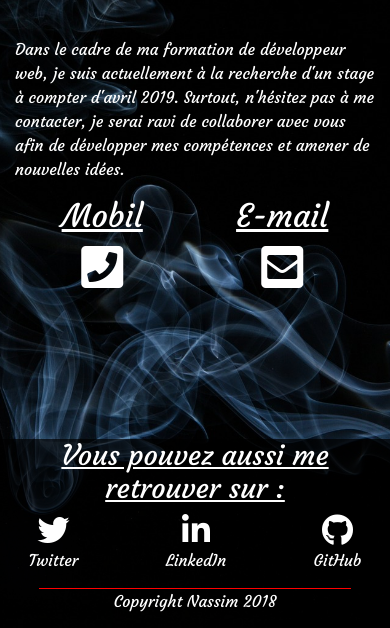
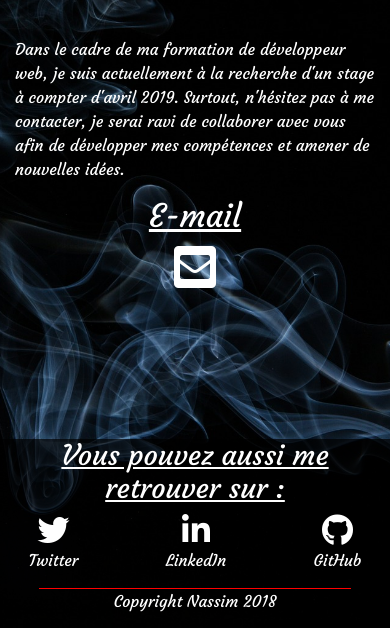
Before and after one commit to Nass9696/Portfolio, a PHP site: page /PageContacter.php in a window 390 px wide. Shown: the part 158-786 px from the top of the page. Run offline with PHP 8.4, Linux system fonts and the light colour scheme; some libraries are stand-ins or nearby versions.

Commit message:
delete phone contact

```diff
--- a/PageContacter.php
+++ b/PageContacter.php
@@ -73,8 +73,6 @@
     </nav>
     <nav class = "d-none d-lg-block d-none d-md-block">
       <div class = "flex column alignItemCenter hoverColorRed">
-        <h2 class = "underline">Portable</h2>
-        <p>+33622752818</p>
         <h2 class = "underline">E-mail</h2>
         <a href="mailto:dev.nassim.pro@gmail.com">dev.nassim.pro@gmail.com</a>
       </div>
@@ -91,10 +89,6 @@
     <nav class = "d-lg-none d-xs-block col-6">
       <div class = "d-flex flex-row alignItemCenter justify-content-around hoverColorRed">
         <div class="d-flex flex-column align-items-center">
-          <h2 class = "underline">Mobil</h2>
-          <a href = "tel:+33622752818"><i class="fas fa-phone-square fa-3x"></i></a>
-        </div>
-        <div class="d-flex flex-column align-items-center">
           <h2 class = "underline">E-mail</h2>
           <a href="mailto:dev.nassim.pro@gmail.com"><i class="fas fa-envelope-square fa-3x"></i></a>
         </div>
@@ -102,8 +96,6 @@
     </nav>
     <nav class = "d-none d-lg-block">
       <div class = "flex column alignItemCenter hoverColorRed">
-        <h2 class = "underline">Portable</h2>
-        <p>+33622752818</p>
         <h2 class = "underline">E-mail</h2>
         <a href="mailto:dev.nassim.pro@gmail.com">dev.nassim.pro@gmail.com</a>
       </div>
@@ -120,10 +112,6 @@
       </p>
     <nav class = "d-lg-none d-xs-block">
       <div class = "d-flex flex-row alignItemCenter justify-content-around hoverColorRed col-12">
-        <div class="d-flex flex-column align-items-center">
-          <h2 class = "underline">Mobil</h2>
-          <a href = "tel:+33622752818"><i class="fas fa-phone-square fa-3x"></i></a>
-        </div>
         <div class="d-flex flex-column align-items-center">
           <h2 class = "underline">E-mail</h2>
           <a href="mailto:dev.nassim.pro@gmail.com"><i class="fas fa-envelope-square fa-3x"></i></a>
```
